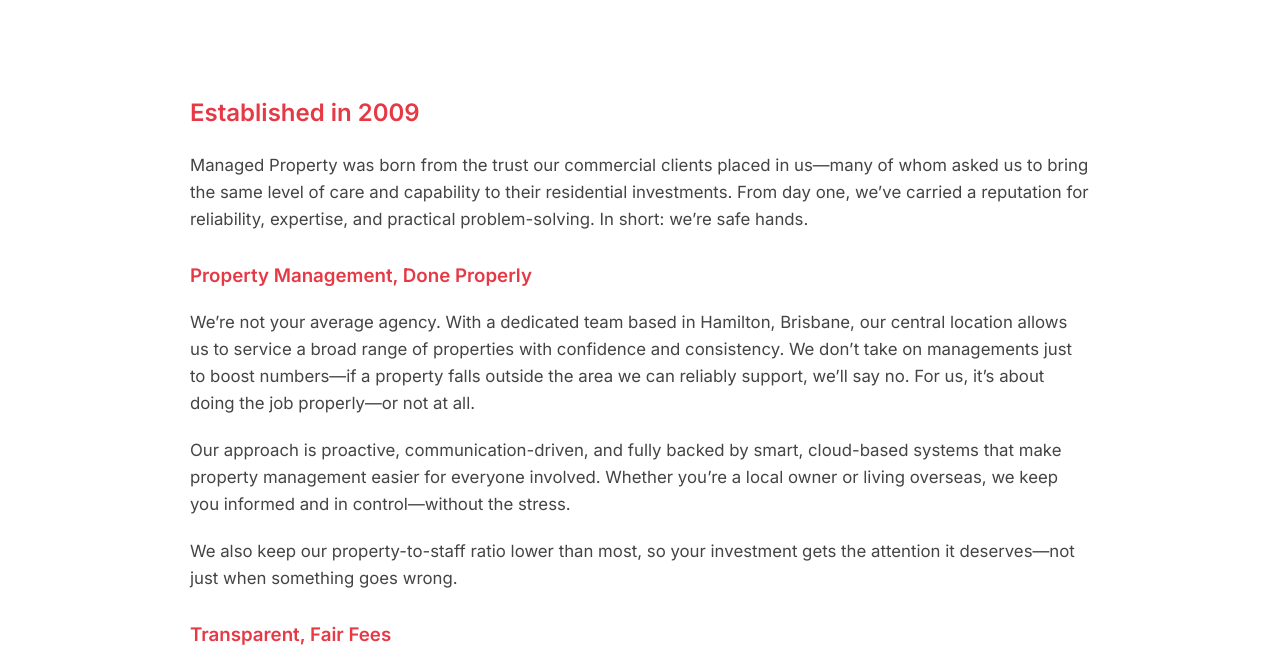
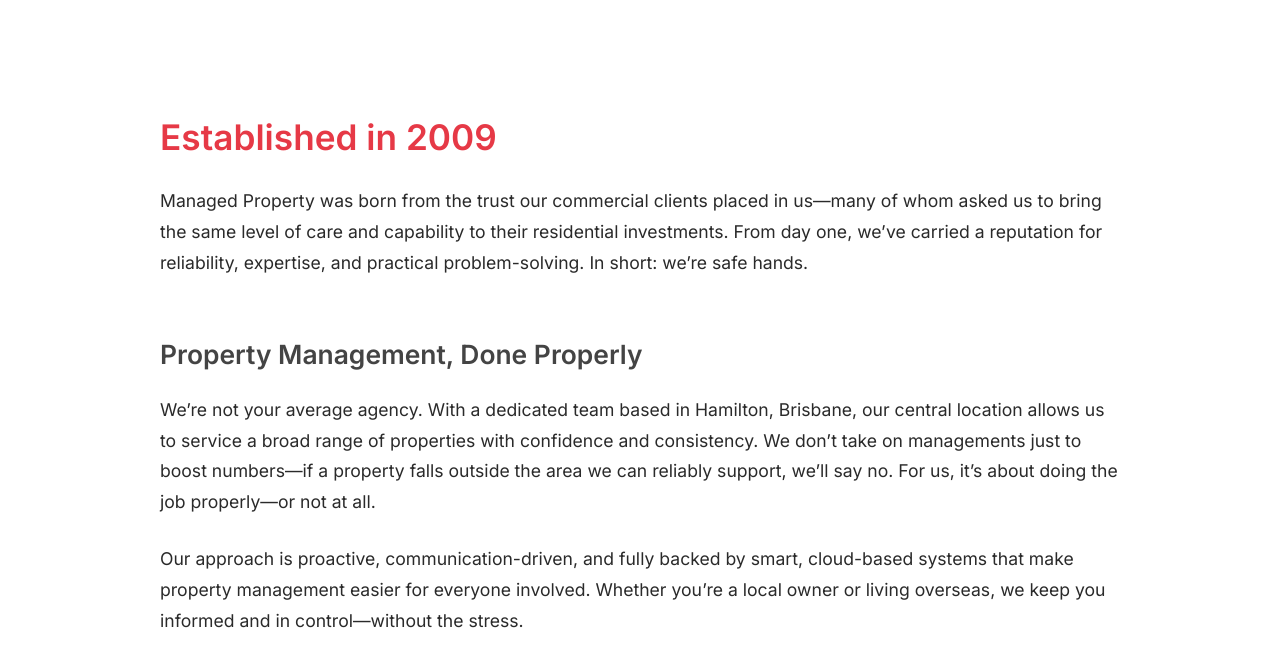
Before and after one commit to managedproperty/mpdemo, a plain HTML site: page about.html in a window 1280 px wide. Shown: the part 892-1552 px from the top of the page. Drawn offline with Linux system fonts and the light colour scheme.

Commit message:
Update styles.css

```diff
--- a/styles.css
+++ b/styles.css
@@ -183,22 +183,31 @@ button:hover {
 }
 
 .content-section {
-  padding: 60px 20px;
+  padding: 80px 20px;
   background: #fff;
+  font-size: 1.1em;
+  line-height: 1.75;
+  color: #2a2a2a;
 }
 
 .content-section .container {
-  max-width: 900px;
+  max-width: 960px;
   margin: 0 auto;
 }
 
-.content-section h2, .content-section h3 {
+.content-section h2 {
+  font-size: 2em;
   color: #e63946;
-  margin-top: 1.5em;
+  margin-bottom: 0.5em;
+}
+
+.content-section h3 {
+  font-size: 1.5em;
+  color: #444;
+  margin-top: 2em;
+  margin-bottom: 0.5em;
 }
 
 .content-section p {
-  margin-bottom: 1.2em;
-  font-size: 1.05em;
-  color: #444;
+  margin-bottom: 1.5em;
 }
```
